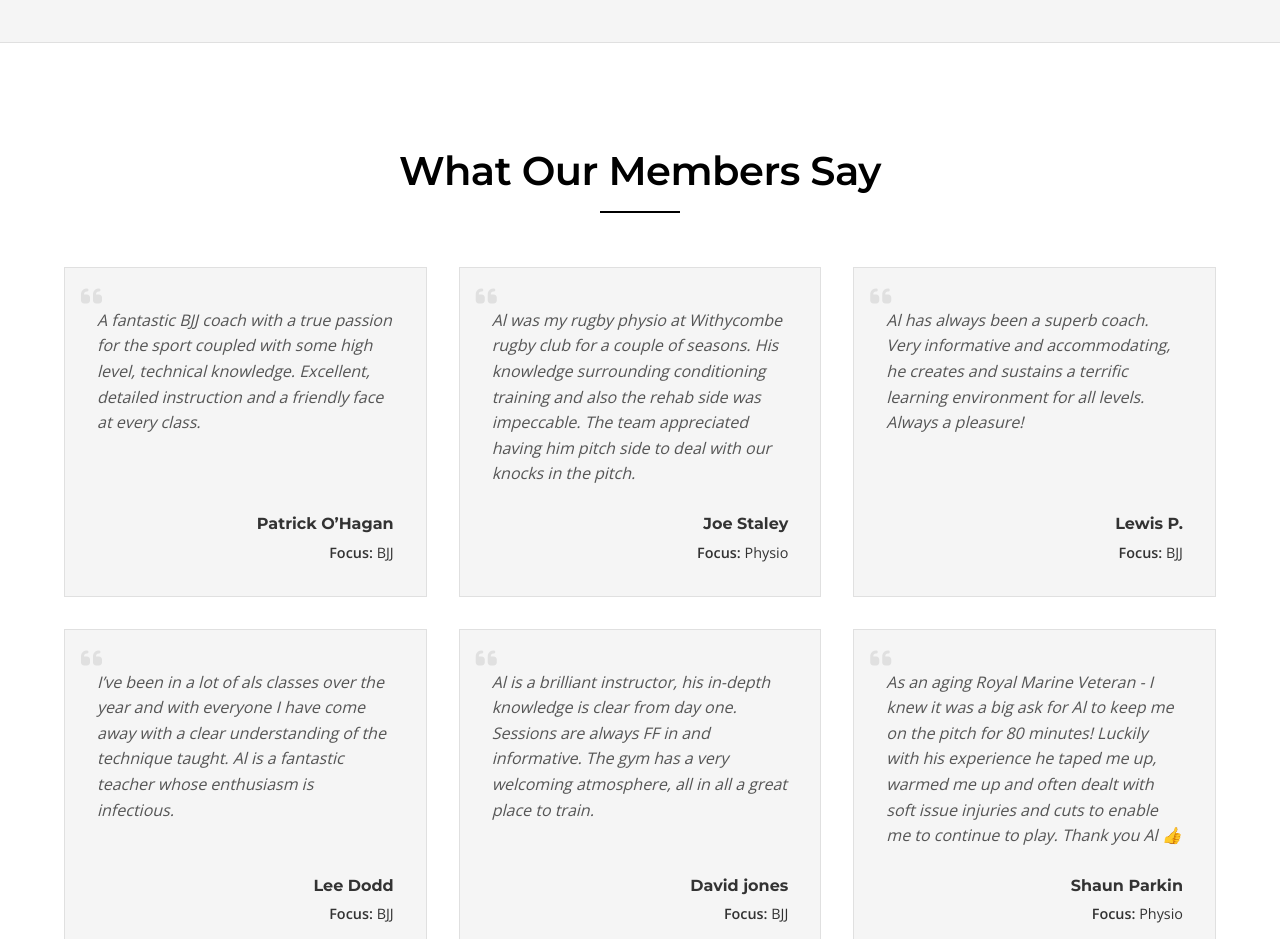
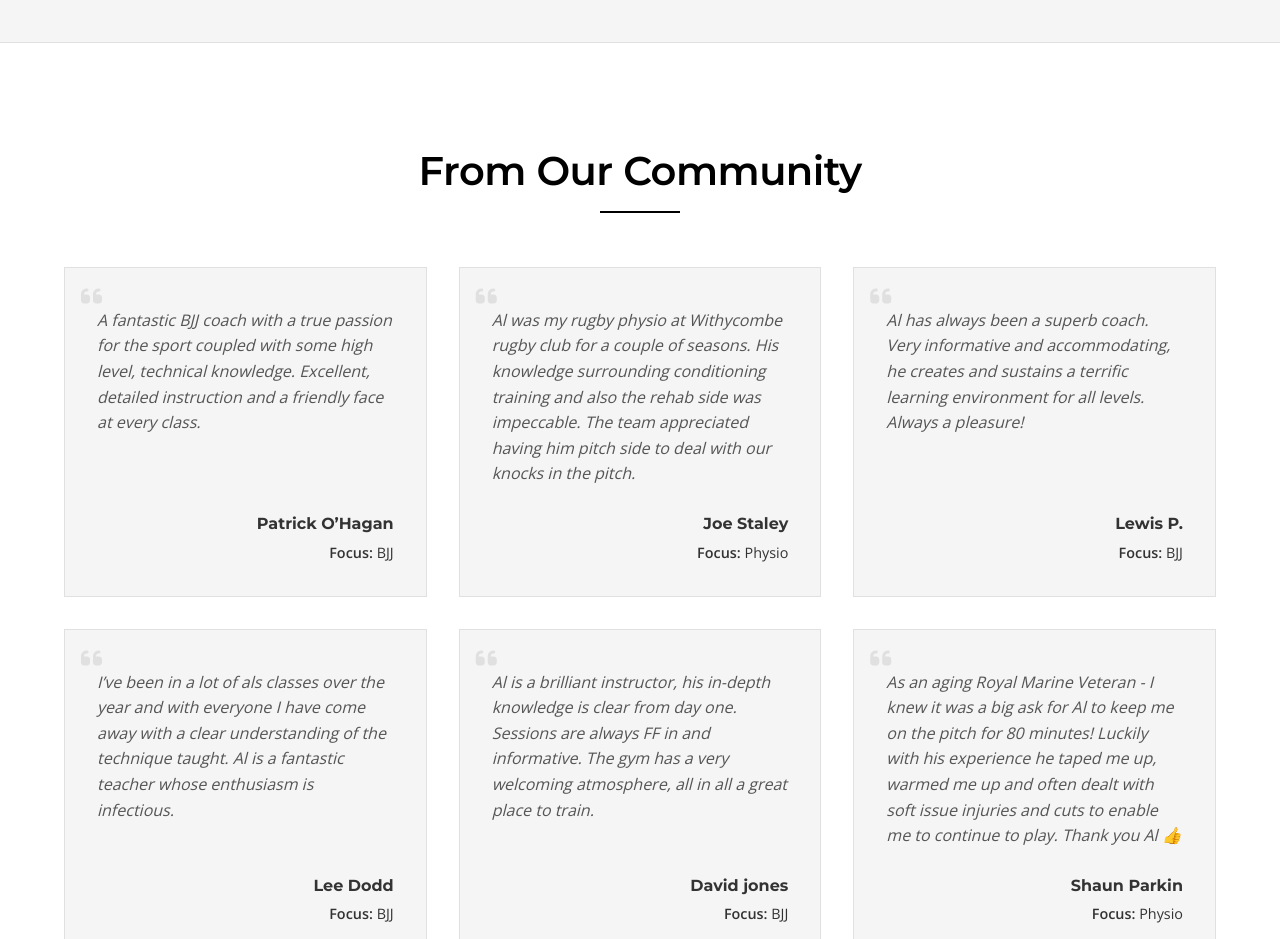
Before and after one commit to fullstackprocrastinator/dissbjj, a plain HTML site: page index.html in a window 1280 px wide. Shown: the part 2080-3019 px from the top of the page. Drawn offline with nearby package versions, Linux system fonts and the light colour scheme.

Commit message:
Update index.html

```diff
--- a/index.html
+++ b/index.html
@@ -663,7 +663,7 @@
     <section id="reviews">
         <div class="container">
             <div class="section-title">
-                <h2>What Our Members Say</h2>
+                <h2>From Our Community</h2>
             </div>
             <div class="reviews-grid">
                 <!-- Review 1 -->
```
